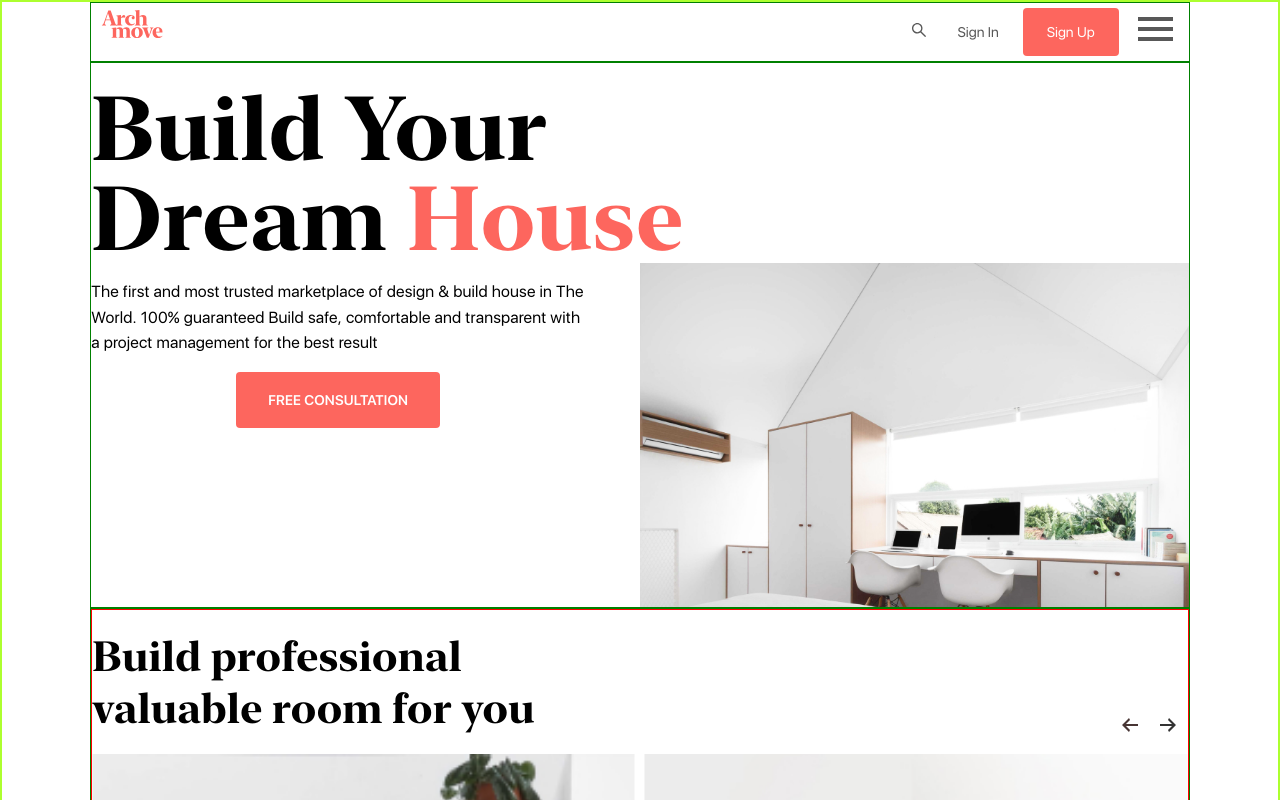
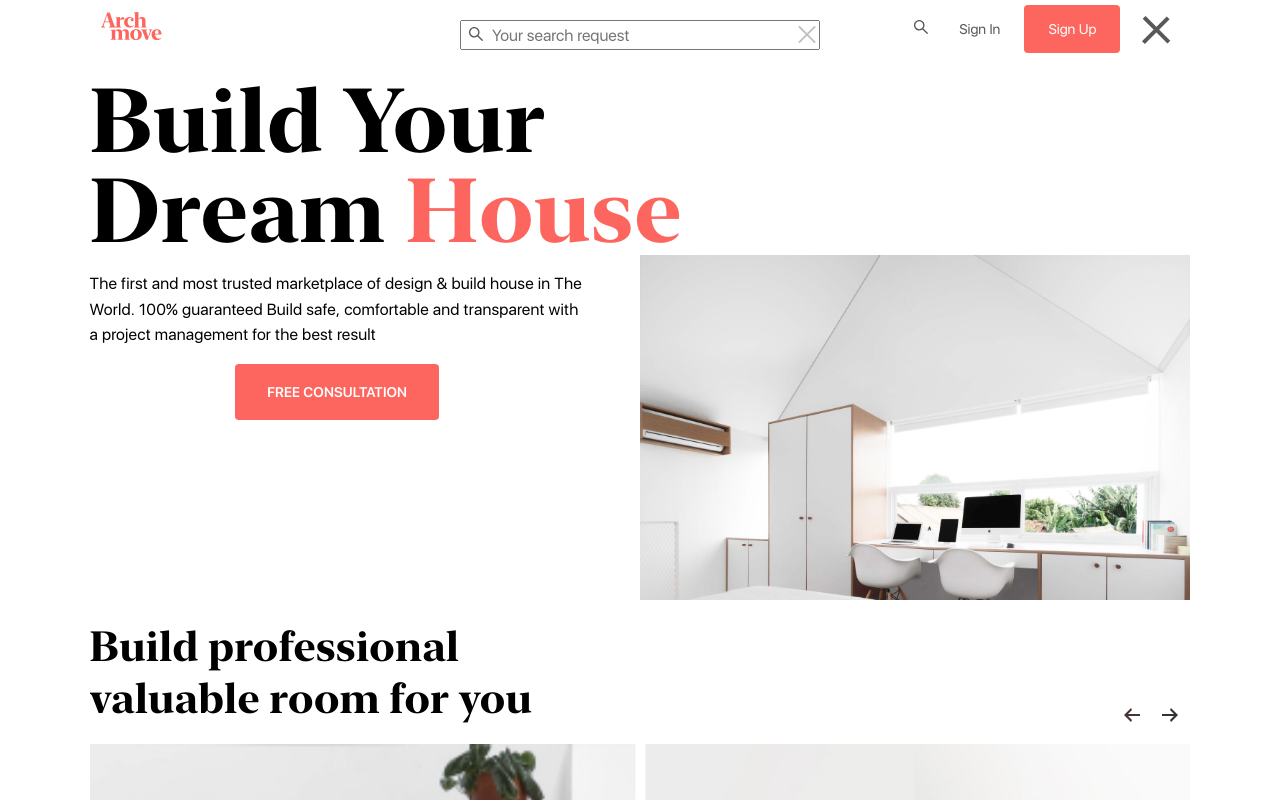
Before and after one commit to popenkov/Archmove, a website: page source/index.html in a window 1280 px wide. Both pictures are taken after a click on the button 919 px from the left and 32 px from the top of the page. Shown: the top 800 px of the page. Drawn offline with nearby package versions, Linux system fonts and the light colour scheme; a web font is replaced by a local one.

Commit message:
popup started

```diff
--- a/source/index.html
+++ b/source/index.html
@@ -60,7 +60,8 @@
                 <div class="promo__description-container">
                     <div class="promo__description">
                         <p class="promo__p">
-                    The first and most trusted marketplace of design & build house in The World. 100% guaranteed Build
+                            The first and most trusted marketplace of design & build house in The World. 100% guaranteed
+                            Build
                             safe, comfortable and transparent with a project management for the best result
                         </p>
                         <button class="promo__consult-button free-consult__button">Free consultation</button>
@@ -76,11 +77,14 @@
             <div class="our-work__container">
                 <div class="image-slider swiper-container">
                     <div class="our-work__header">
-                    <h2 class="our-work__title">Build professional <br class="our-work__title-brake"> valuable room for
+                        <h2 class="our-work__title">Build professional <br class="our-work__title-brake"> valuable room
+                            for
                             you</h2>
                         <div class="our-work__slider-buttons slider__buttons">
-                        <button class="our-work__slider-button our-work__slider-previous "><img src="/img/icons/previous-arrow.svg"></button>
-                        <button class="our-work__slider-button our-work__slider-next "><img src="img/icons/next-arrow.svg"></button>
+                            <button class="our-work__slider-button our-work__slider-previous "><img
+                                    src="/img/icons/previous-arrow.svg"></button>
+                            <button class="our-work__slider-button our-work__slider-next "><img
+                                    src="img/icons/next-arrow.svg"></button>
                         </div>
                     </div>
                     <div class="swiper-wrapper">
@@ -130,10 +134,12 @@
                     <article class="advantages__advantages">
                         <ul class="advantages__advantages-list">
                             <li class="advantages__advantages-list-item">
-                            <img class="advantages__advantages-logo advantages-guaranty" src="img/advantages-guaranty.svg">
+                                <img class="advantages__advantages-logo advantages-guaranty"
+                                    src="img/advantages-guaranty.svg">
                                 <div class="advantages__description">
                                     <h3 class="advantages__advantages-title">100% guaranteed project completion</h3>
-                                <p class="advantages__advantages-description">Build safe, comfortable and transparent
+                                    <p class="advantages__advantages-description">Build safe, comfortable and
+                                        transparent
                                         with a
                                         project management application with a joint account.</p>
                                 </div>
@@ -143,17 +149,20 @@
                                 <img class="advantages__advantages-logo advantages-fees" src="img/advantages-fees.svg">
                                 <div class="advantages__description">
                                     <h3 class="advantages__advantages-title">No additional fees</h3>
-                                <p class="advantages__advantages-description">There are no hidden costs. The value of
+                                    <p class="advantages__advantages-description">There are no hidden costs. The value
+                                        of
                                         the offer
                                         you get is the value you paid.</p>
                                 </div>
                             </li>
 
                             <li class="advantages__advantages-list-item">
-                            <img class="advantages__advantages-logo advantages-escort" src="img/advantages-escort.svg">
+                                <img class="advantages__advantages-logo advantages-escort"
+                                    src="img/advantages-escort.svg">
                                 <div class="advantages__description">
                                     <h3 class="advantages__advantages-title">Get escort from the Team</h3>
-                                <p class="advantages__advantages-description">Monitor reports from the Arsitag team who
+                                    <p class="advantages__advantages-description">Monitor reports from the Arsitag team
+                                        who
                                         check
                                         directly in the field.</p>
                                 </div>
@@ -231,12 +240,14 @@
                     </div>
 
                     <div class="reviews__toggles   slider__buttons">
-                        <button class="reviews-slider__toggle reviews-slider__toggle--before" type="button" aria-label="Previous-review">
+                        <button class="reviews-slider__toggle reviews-slider__toggle--before" type="button"
+                            aria-label="Previous-review">
                             <img src="/img/icons/previous-arrow.svg">
 
 
                         </button>
-                        <button class="reviews-slider__toggle reviews-slider__toggle--next" type="button" aria-label="Next-review">
+                        <button class="reviews-slider__toggle reviews-slider__toggle--next" type="button"
+                            aria-label="Next-review">
                             <img src="img/icons/next-arrow.svg">
 
                         </button>
@@ -255,8 +266,8 @@
             <div class="book-consult__container">
                 <div class="book-consult__description-container">
                     <h2 class="book-consult__title">Realize your dream project with <span
-                class="promo__title--red">Archmove<span</h2>
-            <button class="book-consult__button free-consult__button">Free consultation</button>
+                            class="promo__title--red">Archmove<span</h2> <button
+                                class="book-consult__button free-consult__button">Free consultation</button>
                 </div>
             </div>
         </section>
@@ -336,10 +347,28 @@
             </div>
         </footer>
 
+
+        <div class="popup">
+            <form method="GET" action="https://echo.htmlacademy.ru">
+                <button class="popup__submit-input" type="submit" aria-label="Submit your search request">
+                    <img src="img/icons/loop.svg">
+                </button>
+                <input class="popup-input" type="text" name="Search" aria-label="Search on our webiste"
+                    placeholder="Your search request" autofocus>
+
+                <button class="popup__close-input" aria-label="Close the search panel"> </button>
+            </form>
+        </div>
+
+
     </main>
 
     <script src="https://unpkg.com/swiper/swiper-bundle.min.js"></script>
     <script src="js/script.js"></script>
+
+
+
+
 
 </body>
 
--- a/source/js/script.js
+++ b/source/js/script.js
@@ -20,6 +20,25 @@ hamburgerBtn.addEventListener('click', function () {
 
 }
 )
+
+//escape
+
+function closeMenuOnEsc  (evt) {
+    evt.preventDefault();
+    if (evt.keyCode == ESCAPE_BUTTON && navigation.classList.contains('header-nav__list--show')) {
+        navigation.classList.remove('header-nav__list--show');
+        userList.classList.remove('header-user-info--show');
+    }
+}
+
+
+
+    document.addEventListener('keydown', closeMenuOnEsc);
+
+
+
+
+
 
 
 //swiper images
@@ -65,43 +84,45 @@ new Swiper('.reviews-slider', {
 
 
 
-///SLIDER
 
-let slideIndex = 1;
-let slides = document.querySelectorAll('.our-work__img');
-let prev = document.querySelector('.our-work__slider-previous');
-let next = document.querySelector('.our-work__slider-next');
 
-function showSlides(n) {
-  if (n > slides.length) {
-    slideIndex = 1;
-  }
+//popup
 
-  if (n < 1) {
-    slideIndex = slides.length;
-  }
 
-  slides.forEach((item) => {
-    item.style.display = "none"
-  });
 
-   slides[slideIndex - 1].style.display = "block";
+    var searchButton = document.querySelector('.header-user-info__search-button');
+    var modalSearchWindow = document.querySelector('.popup');
+    var searchInput = document.querySelector('.popup-input');
+
+
+
+    var siteBody = document.querySelector('body');
+
+    var modalSendRequestButton = document.querySelector('.popup__submit-input');
+    var ESCAPE_BUTTON = '27';
+
+    function openSearchPanel () {
+        modalSearchWindow.classList.remove('popup');
+        modalSearchWindow.classList.add('popup-show');
 
     }
 
-showSlides(slideIndex);
-
-function plusSlides(n) {
-  showSlides(slideIndex += n);
+    function closeSearchPanel () {
+        modalSearchWindow.classList.add('popup');
+        modalSearchWindow.classList.remove('popup-show');
     }
 
 
-prev.addEventListener('click', function (evt) {
-  plusSlides(-1);
-})
+    function closeHamburger () {
+        navigation.classList.remove('header-nav__list--show');
+    userList.classList.remove('header-user-info--show');
+    hamburgerBtn.classList.toggle("change");
+    }
 
-next.addEventListener('click', function (evt) {
-  plusSlides(1);
+    searchButton.addEventListener ('click', function () {
+        /* modalSearchWindow.classList.toggle('popup-show'); */
+        closeHamburger();
+        openSearchPanel();
     })
 
 
@@ -109,19 +130,8 @@ next.addEventListener('click', function (evt) {
 
 
 
-//popup
+
 /*
-
-
-
-
-    var orderButton = document.querySelector('.item-of-the-week__button');
-    var modalOrderWindow = document.querySelector('.modal-window');
-    var pageBodyContainer = document.querySelector('.body_container');
-    var siteBody = document.querySelector('body');
-    var modalSendRequestButton = document.querySelector('.modal-window__button');
-    var ESCAPE_BUTTON = '27';
-
     var closePopUp = function (evt) {
       evt.preventDefault();
       modalOrderWindow.classList.remove('modal-window--show');
@@ -152,47 +162,4 @@ next.addEventListener('click', function (evt) {
 
     orderButton.addEventListener('click', openPopUp)
     document.addEventListener('keydown', closePopUpOnEsc);
-    modalSendRequestButton.addEventListener('click', closePopUp);
-
-
-
-//slider
-    let slideIndex = 1;
-    let slides = document.querySelectorAll('.reviews__item');
-    let prev = document.querySelector('.slider__toggle--before');
-    let next = document.querySelector('.slider__toggle--next');
-
-    function showSlides(n) {
-      if (n > slides.length) {
-        slideIndex = 1;
-      }
-
-      if (n < 1) {
-        slideIndex = slides.length;
-      }
-
-      slides.forEach((item) => {
-        item.style.display = "none"
-      });
-
-      slides[slideIndex - 1].style.display = "block";
-
-    }
-
-    showSlides(slideIndex);
-
-    function plusSlides(n) {
-      showSlides(slideIndex += n);
-    }
-
-
-    prev.addEventListener('click', function (evt) {
-      plusSlides(-1);
-    })
-
-    next.addEventListener('click', function (evt) {
-      plusSlides(1);
-    })
-
-
- */
+    modalSendRequestButton.addEventListener('click', closePopUp); */
--- a/source/sass/blocks/advantages.scss
+++ b/source/sass/blocks/advantages.scss
@@ -10,16 +10,13 @@
     max-width: 768px;
     min-height: 50px;
     margin: 0 auto;
-    border: 1px solid red;
     position: relative;
 
     @media (min-width: $tablet-width) {
-        border: 1px solid green;
         max-width: $desktop-container;
     }
 
     @media (min-width: $desktop-width) {
-        border: 1px solid blue;
     }
 }
 
--- a/source/sass/blocks/book-consult.scss
+++ b/source/sass/blocks/book-consult.scss
@@ -18,10 +18,9 @@ background: linear-gradient(to bottom, #F9F9F9 22% , #fff 100%);
     min-height: 250px;
 
     margin: 0 auto;
-    border: 1px solid red;
 
     @media (min-width: $tablet-width) {
-        border: 1px solid green;
+
         max-width: $desktop-container;
         min-height: 500px;
 
@@ -37,7 +36,7 @@ background: linear-gradient(to bottom, #F9F9F9 22% , #fff 100%);
     }
 
     @media (min-width: $desktop-width) {
-        border: 1px solid blue;
+
         min-height: 887px;
         background-size: 60%;
         background-position: -50px 40px;
--- a/source/sass/blocks/footer.scss
+++ b/source/sass/blocks/footer.scss
@@ -10,11 +10,10 @@
         width: 86%;
 
         margin: 0 auto;
-        border: 1px solid red;
 
         @media (min-width: $tablet-width) {
             padding: 20px 0;
-            border: 1px solid green;
+
             max-width: $desktop-container;
             display: flex;
         justify-content: space-between;
--- a/source/sass/blocks/header.scss
+++ b/source/sass/blocks/header.scss
@@ -12,18 +12,18 @@
     min-width: 280px;
     min-height: 50px;
     margin: 0 auto;
-    border: 1px solid red;
+
 
     position: relative;
 
     @media (min-width: $tablet-width) {
-        border: 1px solid green;
+
         max-width: $desktop-container;
     }
 
     @media (min-width: $desktop-width) {
         max-width:1338px;
-        border: 1px solid blue;
+
 
         margin: 28px auto;
 
--- a/source/sass/blocks/our-partners.scss
+++ b/source/sass/blocks/our-partners.scss
@@ -9,10 +9,10 @@
         width: 86%;
 
         margin: 0 auto;
-        border: 1px solid red;
+
 
         @media (min-width: $tablet-width) {
-            border: 1px solid green;
+
             max-width: $desktop-container;
         }
 
--- a/source/sass/blocks/our-work.scss
+++ b/source/sass/blocks/our-work.scss
@@ -11,16 +11,16 @@
     max-width: 768px;
     min-height: 50px;
     margin: 0 auto;
-    border: 1px solid red;
+
 
 
     @media (min-width: $tablet-width) {
-        border: 1px solid green;
+
         max-width: $desktop-container;
     }
 
     @media (min-width: $desktop-width) {
-        border: 1px solid blue;
+
         max-width: $desktop-container;
         display: flex;
         justify-content: flex-end;
--- a/source/sass/blocks/promo.scss
+++ b/source/sass/blocks/promo.scss
@@ -9,16 +9,14 @@
     min-width: 280px;
     max-width: 768px;
     margin: 0 auto;
-    border: 1px solid red;
+
 
     @media (min-width: $tablet-width) {
-        border: 1px solid green;
+
         max-width: $desktop-container;
     }
 
-    @media (min-width: $desktop-width) {
-        border: 1px solid blue;
-    }
+
 }
 
 .promo__title{
--- a/source/sass/blocks/reviews.scss
+++ b/source/sass/blocks/reviews.scss
@@ -12,16 +12,16 @@
     position: relative;
 
     margin: 0 auto;
-    border: 1px solid red;
+
 
     @media (min-width: $tablet-width) {
         min-height: 350px;
-        border: 1px solid green;
+
         max-width: $desktop-container;
     }
 
     @media (min-width: $desktop-width) {
-        border: 1px solid blue;
+
     }
 
 }
--- /dev/null
+++ b/source/sass/blocks/search-popup.scss
@@ -0,0 +1,77 @@
+
+
+
+.popup {
+
+transform: translateY(-999999999px);
+
+    }
+
+    .popup-show {
+        transform: translateY(0px);
+        position: absolute;
+        top: 20px;
+        left: 50%;
+        transform: translateX(-180px);
+
+
+        width: 360px;
+
+    }
+
+
+    .popup-input {
+        box-sizing: border-box;
+    position: relative;
+    height:30px;
+    width: 100%;
+
+    padding: 5px 30px; // горизонтальные паддинги кнопки сабмита и кнопки закрытия
+
+    }
+    .popup__submit-input {
+        cursor: pointer;
+    position: absolute;
+    left: 2px;
+    top: 5px;
+    z-index: 1;
+    border: none;
+    background-color: #fff;
+  /*  border: 1px solid red; */
+
+
+    }
+
+
+    .popup__close-input  {
+        cursor: pointer;
+        position: absolute;
+        right: 1px;
+        top: 1px;
+        width: 28px;
+        height: 28px;
+        opacity: 0.3;
+        border: none;
+    background-color: #fff;
+   /*  border: 1px solid red; */
+
+
+        &:hover {
+        opacity: 1;
+        }
+        &:before, &:after {
+        position: absolute;
+        left: 15px;
+        top: 2px;
+        content: ' ';
+        height: 23px;
+        width: 2px;
+        background-color: #333;
+        }
+        &:before {
+        transform: rotate(45deg);
+        }
+        &:after {
+        transform: rotate(-45deg);
+        }
+    }
--- a/source/sass/global/body.scss
+++ b/source/sass/global/body.scss
@@ -2,8 +2,6 @@ body {
     margin: 0;
     padding: 0;
     font-family: 'SF UI Display';
-    border: 2px solid greenyellow;
-    max-width: 1440px;
 
 }
 
--- a/source/sass/global/slider.scss
+++ b/source/sass/global/slider.scss
@@ -5,7 +5,7 @@
    /*  max-width: 768px;
     min-height: 50px;
     margin: 0 auto; */
-    border: 1px solid red;
+
     /////////
     /* overflow: visible; */
   }
@@ -58,4 +58,5 @@
  {
     border: none;
     padding: 10px;
+    background-color: #f8f8f8;
  }
--- a/source/sass/style.scss
+++ b/source/sass/style.scss
@@ -15,3 +15,4 @@
 @import '../sass/blocks/book-consult.scss';
 @import '../sass/blocks/our-partners.scss';
 @import '../sass/blocks/footer.scss';
+@import '../sass/blocks/search-popup.scss';
```
Also changed, not shown: source/css/style.css. Lines whose indentation alone changed are shown as unchanged.
